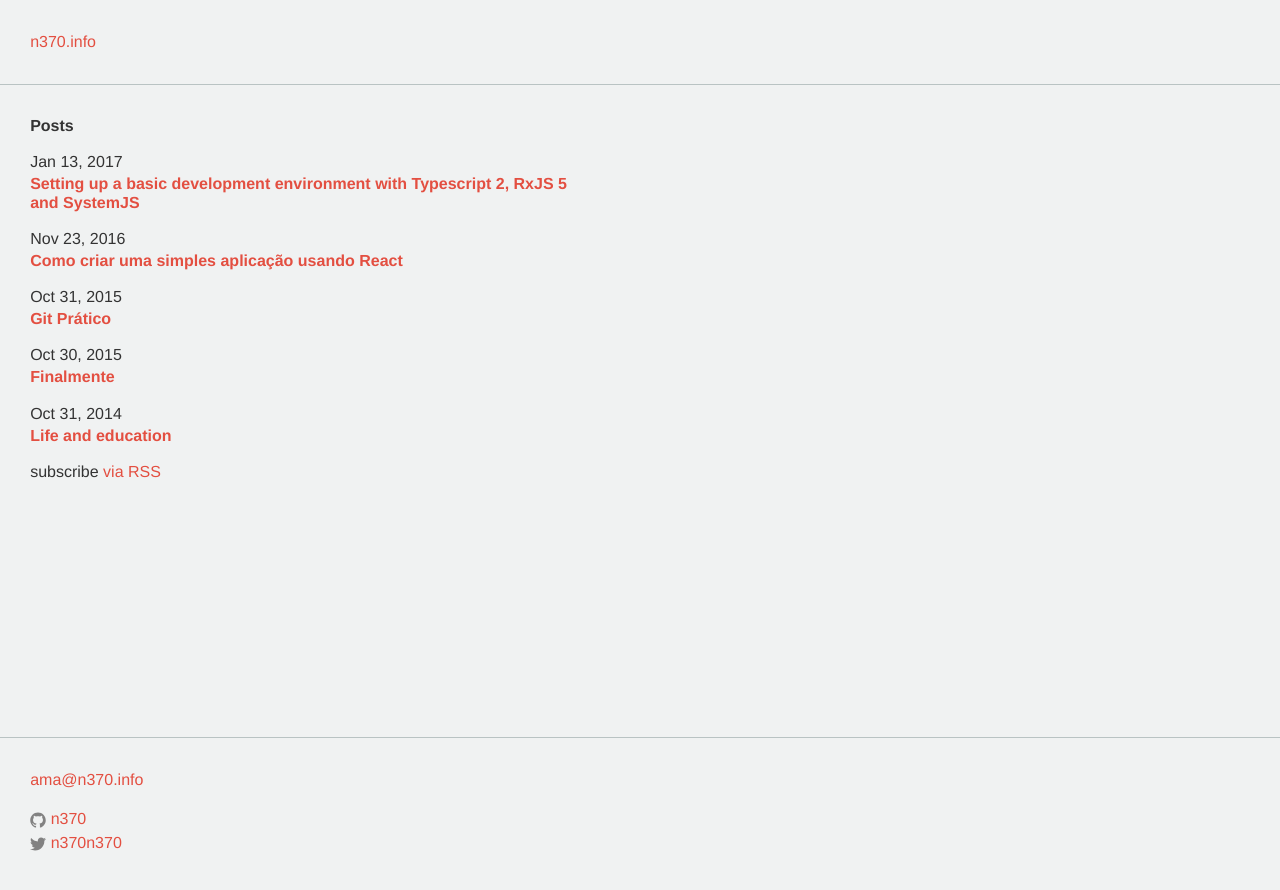
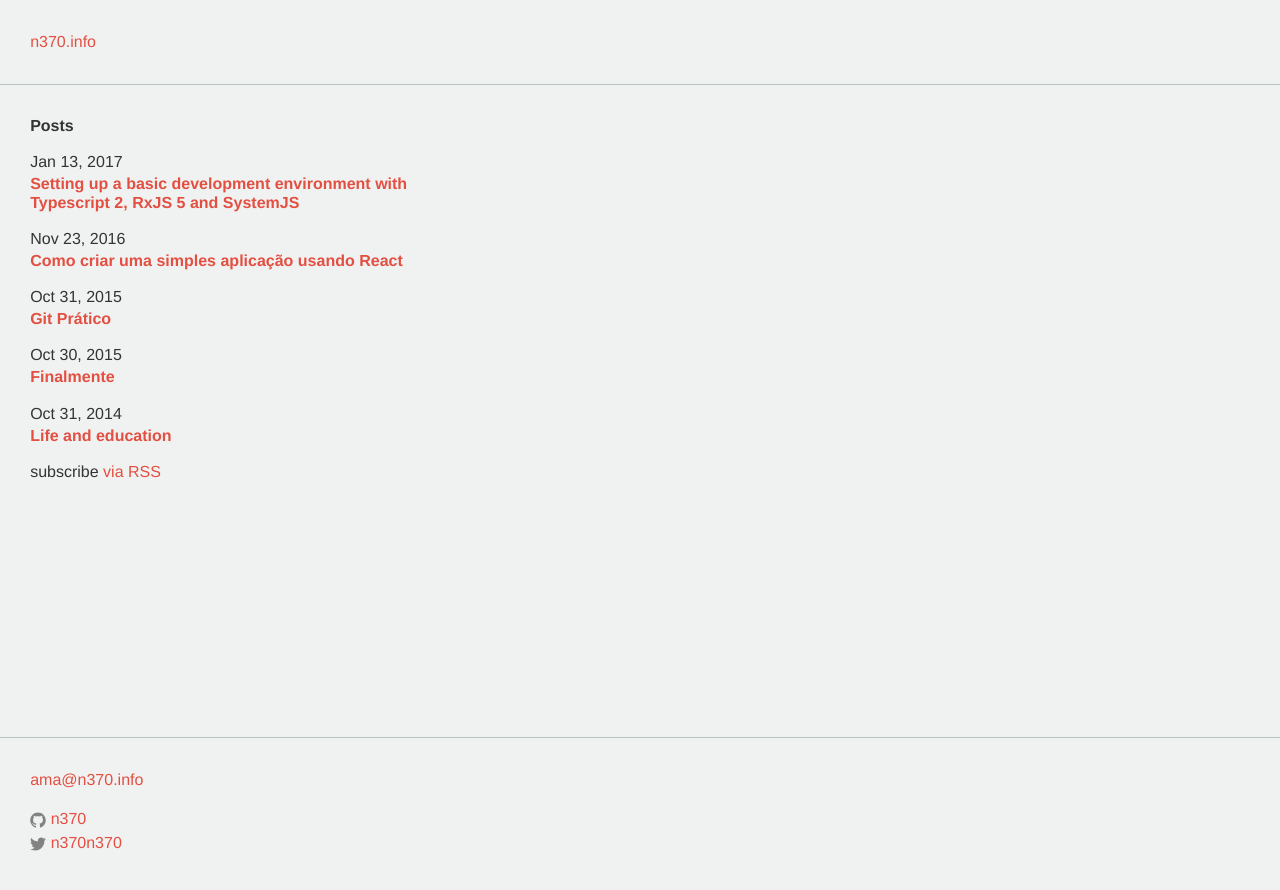
Before and after one commit to n370/n370.info, a Jekyll site: the page built from index.html, in a window 1280 px wide. Shown: the top 890 px of the page. Built offline with Jekyll 4.4.1, drawn with Linux system fonts in a browser that asks for light colours; nearby versions of some CDN libraries.

Commit message:
Update styles

```diff
--- a/css/main.scss
+++ b/css/main.scss
@@ -37,7 +37,7 @@ main {
   @include pad();
 
   @include media(960px) {
-    @include span-columns(6);
+      @include span-columns(6);
   }
 
   article {
@@ -58,3 +58,7 @@ footer {
   bottom: 0;
   border-top: 1px solid darken($background-color, 20%);
 }
+
+.post-list {
+  max-width: 420px;
+}
```
